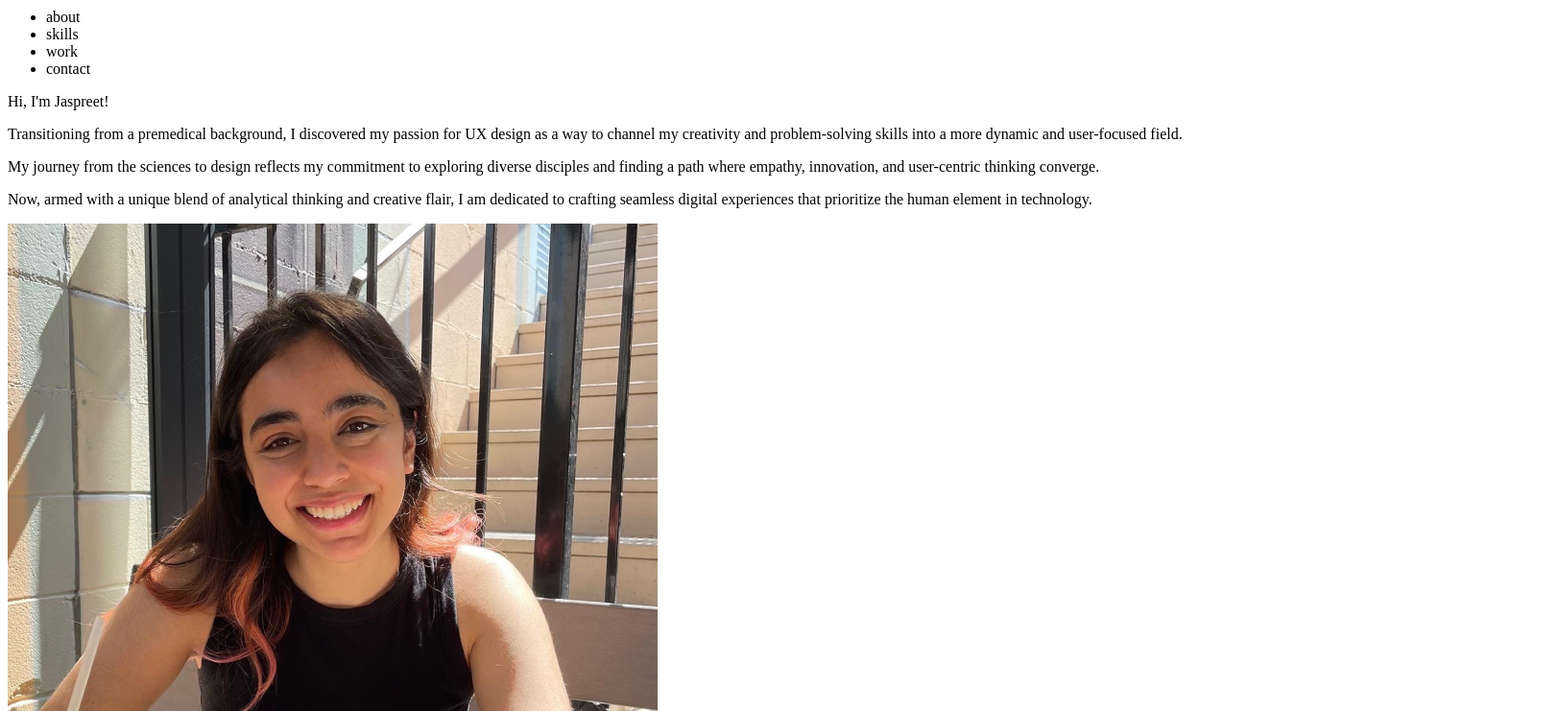
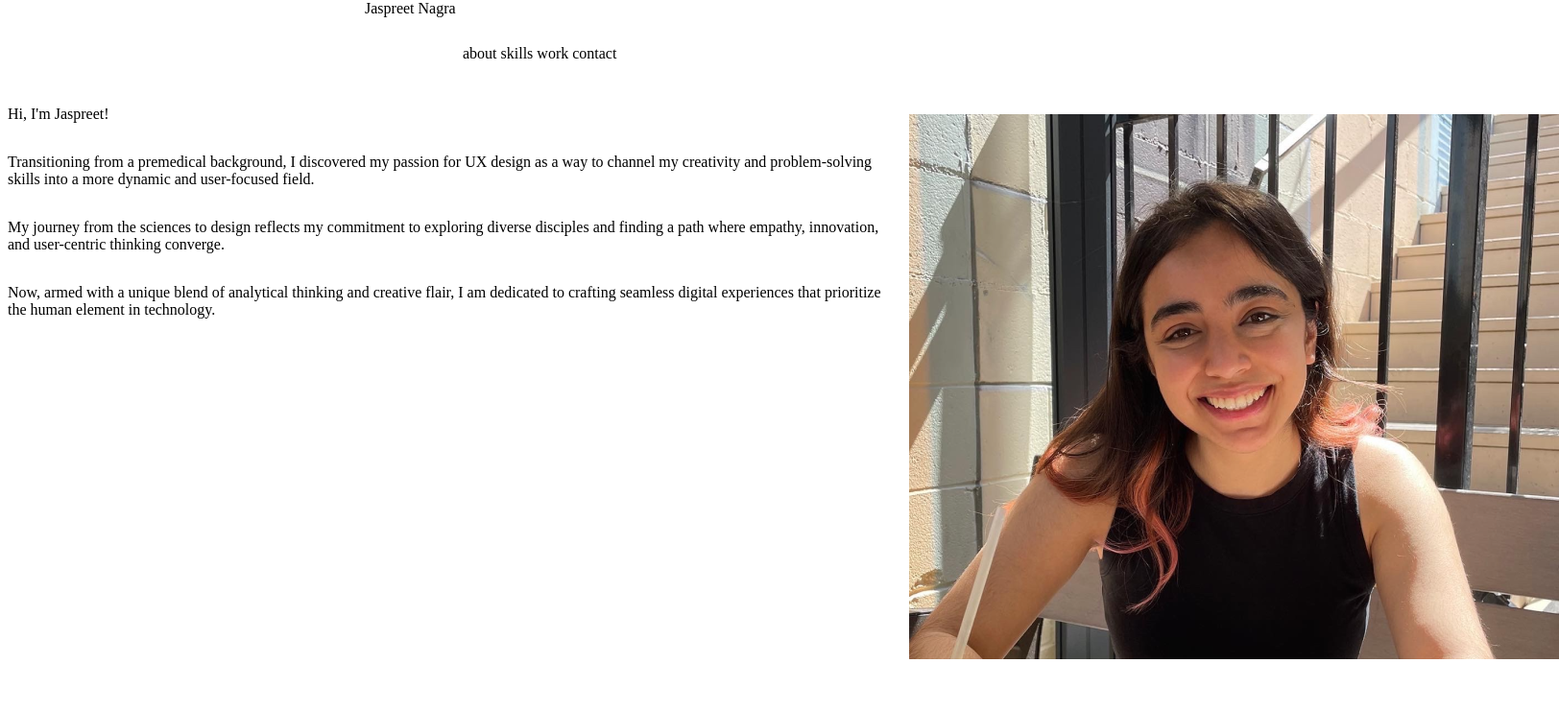
Before and after one commit to JaspreetN/UX_UI_HW_17, a plain HTML site: page index.html in a window 1280 px wide. Shown: the part 136-877 px from the top of the page at 96% size, 1624 px wide, since content can reach past the window. Drawn offline with Linux system fonts and the light colour scheme; the site is published under a folder, as on GitHub Pages, so addresses that start at the root find nothing.

Commit message:
lowercase css

```diff
--- a/index.html
+++ b/index.html
@@ -1,7 +1,7 @@
 <!DOCTYPE html>
 <html>
     <head>
-        <link rel="stylesheet" href="/CSS/style.css" />
+        <link rel="stylesheet" href="css/style.css" />
         <title>Jaspreet Nagra</title>
         <title></title>
     </head>
```
Also changed, not shown: 1 other file.
